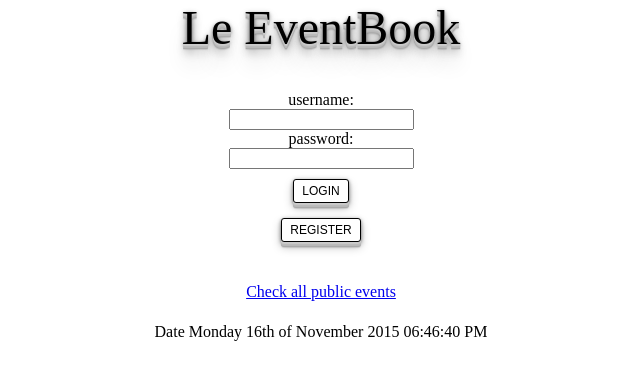
After one commit to bmad4ever/LTW, a PHP site: page /main.php in a window 1280 px wide. The commit adds this page. Shown: the top 380 px of the page, without its empty margins (319-959 px from the left). Run offline with PHP 8.4, Linux system fonts and the light colour scheme.

Commit message:
main a funcar. tinha q estar em .php. falta tratar: session (login, logout, cookies e whatever) add events register user on events list events comment events

```diff
--- /dev/null
+++ b/main.php
@@ -0,0 +1,72 @@
+<?php
+
+function display_login_form(){
+
+	echo
+    '<form id="logNreg" action="login.php." method="post">
+
+        <br>username:<br><input type="text" maxlength="30" name="log_username"></text>
+        <br>password:<br><input type="text" maxlength="30" name="log_password"></text>
+        <br>
+        <input class="form_button" type="submit" value="LOGIN">
+        <br><input class="form_button" type="submit" value="REGISTER">
+    </form>';
+}
+
+function display_logout_form(){
+ echo
+ '<FORM METHOD="LINK" ACTION="logout.php">
+<BR><INPUT class="form_button" TYPE="submit" VALUE="LOGOUT">
+</FORM>';
+}
+
+function main_display()
+{
+	$status = session_status();
+
+	switch($status)
+	{
+		case PHP_SESSION_DISABLED:display_login_form(); break;
+		case PHP_SESSION_ACTIVE: display_logout_form(); break;
+		case PHP_SESSION_NONE:display_login_form();  break;
+			default; break;
+	}
+}
+
+?>
+
+<!DOCTYPE html>
+
+<html>
+
+<header>
+<title> PROJECT LTW 2015/2016 </title>
+<meta charset = "utf-8">
+<link rel="stylesheet" href="./css/myStyle.css">
+</header>
+
+<body>
+
+    <header> Le EventBook </header>
+    <br>
+		<? main_display(); ?>
+    <br>
+    <br>
+    <a href="path...events.html">Check all public events</a>
+	<br>
+</body>
+
+    <footer>
+        <marquee behavior="scroll" direction="left">
+            Last Event: show last event here or something similar
+        </marquee>
+
+       	<br>Date
+	<? echo date('l jS \of F Y h:i:s A')?>
+<!-- echo date('l jS \of F Y h:i:s A');
+		<!--print_r(getdate()); -->
+	<!--echo date('Y-m-d H:i:s'); -->
+
+    </footer>
+
+</html>
```
Also changed, not shown: getInputSafe.php (+10 -4 lines).
